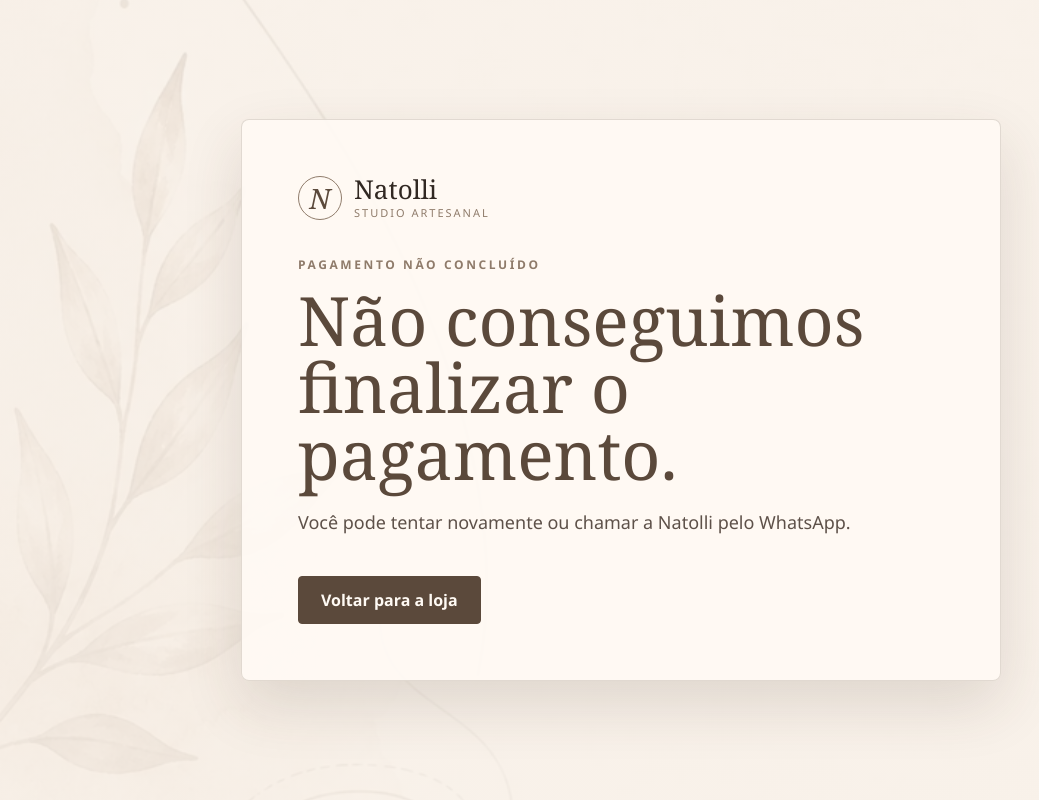
After one commit to Bruno-BRG/natolli, a Django app: page /pagamento/falha/ in a window 1280 px wide. The commit adds this page. Shown: the whole page, without its empty margins (19-1058 px from the left). Run offline with Django 5.2, Linux system fonts and the light colour scheme.

Commit message:
feat: integrate Mercado Pago for payment processing and add payment status handling

```diff
--- a/loja/urls.py
+++ b/loja/urls.py
@@ -6,4 +6,8 @@ app_name = "loja"
 
 urlpatterns = [
     path("", views.home, name="home"),
+    path("pagamento/", views.create_payment, name="create_payment"),
+    path("pagamento/sucesso/", views.payment_success, name="payment_success"),
+    path("pagamento/pendente/", views.payment_pending, name="payment_pending"),
+    path("pagamento/falha/", views.payment_failure, name="payment_failure"),
 ]
--- a/loja/views.py
+++ b/loja/views.py
@@ -1,29 +1,37 @@
+import os
 from urllib.parse import quote
 
-from django.shortcuts import render
+import mercadopago
+from django.contrib import messages
+from django.shortcuts import redirect, render
+from django.urls import reverse
 
 
 WHATSAPP_NUMBER = "5571999999999"
+MERCADO_PAGO_ACCESS_TOKEN = os.getenv("MERCADO_PAGO_ACCESS_TOKEN", "")
 
 PRODUCTS = [
     {
         "id": "bolsa-bordo",
         "name": "Bolsa artesanal bordô",
-        "price": "Sob consulta",
+        "price": "R$ 189,90",
+        "unit_price": 189.90,
         "image": "loja/img/bolsa-bordo.png",
         "description": "Bolsa feita à mão com trama encorpada e alça de madeira.",
     },
     {
         "id": "bolsa-rosa",
         "name": "Bolsa tiracolo rosa bebê",
-        "price": "Sob consulta",
+        "price": "R$ 169,90",
+        "unit_price": 169.90,
         "image": "loja/img/bolsa-rosa.png",
         "description": "Modelo compacto com corrente, franja e acabamento delicado.",
     },
     {
         "id": "peca-personalizada",
         "name": "Peça personalizada",
-        "price": "Orçamento",
+        "price": "R$ 120,00",
+        "unit_price": 120.00,
         "image": "loja/img/logo-natolli.png",
         "description": "Escolha o modelo, a cor da linha e os detalhes do seu pedido.",
     },
@@ -92,5 +100,86 @@ def home(request):
             "order": order,
             "whatsapp_url": whatsapp_url,
             "whatsapp_number": WHATSAPP_NUMBER,
+            "mercado_pago_enabled": bool(MERCADO_PAGO_ACCESS_TOKEN),
         },
     )
+
+
+def create_payment(request):
+    if request.method != "POST":
+        return redirect("loja:home")
+
+    if not MERCADO_PAGO_ACCESS_TOKEN:
+        messages.error(
+            request,
+            "Configure MERCADO_PAGO_ACCESS_TOKEN na Vercel antes de receber pagamentos.",
+        )
+        return redirect("loja:home")
+
+    selected_product = next(
+        (product for product in PRODUCTS if product["id"] == request.POST.get("product")),
+        PRODUCTS[0],
+    )
+    quantity = max(1, int(request.POST.get("quantity") or 1))
+    color = request.POST.get("color", "A definir")
+    customer_name = request.POST.get("name", "").strip()
+    customer_phone = request.POST.get("phone", "").strip()
+    notes = request.POST.get("notes", "").strip()
+
+    sdk = mercadopago.SDK(MERCADO_PAGO_ACCESS_TOKEN)
+    base_url = os.getenv("SITE_URL", request.build_absolute_uri("/")).rstrip("/")
+
+    preference_data = {
+        "items": [
+            {
+                "title": f"{selected_product['name']} - {color}",
+                "quantity": quantity,
+                "currency_id": "BRL",
+                "unit_price": selected_product["unit_price"],
+            }
+        ],
+        "payer": {
+            "name": customer_name,
+            "phone": {"number": customer_phone},
+        },
+        "back_urls": {
+            "success": f"{base_url}{reverse('loja:payment_success')}",
+            "failure": f"{base_url}{reverse('loja:payment_failure')}",
+            "pending": f"{base_url}{reverse('loja:payment_pending')}",
+        },
+        "auto_return": "approved",
+        "statement_descriptor": "NATOLLI",
+        "external_reference": f"{selected_product['id']}|{color}|{customer_phone}",
+        "metadata": {
+            "product": selected_product["name"],
+            "color": color,
+            "customer_name": customer_name,
+            "customer_phone": customer_phone,
+            "notes": notes,
+        },
+    }
+
+    preference_response = sdk.preference.create(preference_data)
+    preference = preference_response.get("response", {})
+    checkout_url = preference.get("init_point")
+
+    if not checkout_url:
+        messages.error(
+            request,
+            "Não foi possível iniciar o pagamento. Confira as credenciais do Mercado Pago.",
+        )
+        return redirect("loja:home")
+
+    return redirect(checkout_url)
+
+
+def payment_success(request):
+    return render(request, "loja/payment_status.html", {"status": "approved"})
+
+
+def payment_pending(request):
+    return render(request, "loja/payment_status.html", {"status": "pending"})
+
+
+def payment_failure(request):
+    return render(request, "loja/payment_status.html", {"status": "failure"})
--- a/static/loja/css/site.css
+++ b/static/loja/css/site.css
@@ -122,6 +122,21 @@ nav a {
 .section {
   width: min(1180px, calc(100% - 36px));
   margin: 0 auto;
+}
+
+.messages {
+  width: min(1180px, calc(100% - 36px));
+  margin: 18px auto 0;
+  padding: 14px 18px;
+  background: rgba(155, 23, 71, 0.1);
+  border: 1px solid rgba(155, 23, 71, 0.22);
+  border-radius: 8px;
+  color: var(--wine);
+  font-weight: 700;
+}
+
+.messages p {
+  margin: 0;
 }
 
 .hero {
@@ -383,6 +398,63 @@ textarea {
   color: var(--coffee);
 }
 
+.payment-form {
+  margin-top: 12px;
+}
+
+.payment-form input {
+  display: none;
+}
+
+.payment-button {
+  width: 100%;
+  background: var(--wine);
+  border-color: var(--wine);
+  color: var(--paper-soft);
+}
+
+.setup-note {
+  margin-top: 16px;
+  color: rgba(255, 250, 244, 0.82);
+  font-size: 14px;
+  line-height: 1.5;
+}
+
+.status-page {
+  display: grid;
+  min-height: 100vh;
+  place-items: center;
+  padding: 18px;
+}
+
+.status-card {
+  width: min(760px, 100%);
+  padding: clamp(26px, 6vw, 56px);
+  background: rgba(255, 250, 244, 0.9);
+  border: 1px solid var(--line);
+  border-radius: 8px;
+  box-shadow: var(--shadow);
+}
+
+.status-card .brand {
+  margin-bottom: 36px;
+}
+
+.status-card h1 {
+  margin-bottom: 20px;
+  font-size: clamp(38px, 6vw, 68px);
+}
+
+.status-card p:not(.eyebrow) {
+  color: #5e5149;
+  font-size: 18px;
+  line-height: 1.7;
+}
+
+.status-card .button {
+  margin-top: 20px;
+}
+
 .contact-section {
   display: grid;
   grid-template-columns: minmax(0, 1fr) 380px;
--- /dev/null
+++ b/templates/loja/payment_status.html
@@ -0,0 +1,37 @@
+{% load static %}
+<!doctype html>
+<html lang="pt-br">
+<head>
+  <meta charset="utf-8">
+  <meta name="viewport" content="width=device-width, initial-scale=1">
+  <title>Status do pagamento | Natolli Studio</title>
+  <link rel="stylesheet" href="{% static 'loja/css/site.css' %}">
+</head>
+<body class="status-page">
+  <main class="status-card">
+    <a class="brand" href="{% url 'loja:home' %}" aria-label="Natolli Studio">
+      <span class="brand-mark">N</span>
+      <span>
+        <strong>Natolli</strong>
+        <small>Studio artesanal</small>
+      </span>
+    </a>
+
+    {% if status == "approved" %}
+      <p class="eyebrow">Pagamento aprovado</p>
+      <h1>Seu pedido foi recebido.</h1>
+      <p>Vamos confirmar os detalhes da encomenda pelo WhatsApp.</p>
+    {% elif status == "pending" %}
+      <p class="eyebrow">Pagamento pendente</p>
+      <h1>Seu pagamento está em análise.</h1>
+      <p>Assim que o Mercado Pago confirmar, seguimos com seu pedido.</p>
+    {% else %}
+      <p class="eyebrow">Pagamento não concluído</p>
+      <h1>Não conseguimos finalizar o pagamento.</h1>
+      <p>Você pode tentar novamente ou chamar a Natolli pelo WhatsApp.</p>
+    {% endif %}
+
+    <a class="button primary" href="{% url 'loja:home' %}">Voltar para a loja</a>
+  </main>
+</body>
+</html>
```
Also changed, not shown: templates/loja/home.html (+22 -0 lines), README.md, 1 other file.
